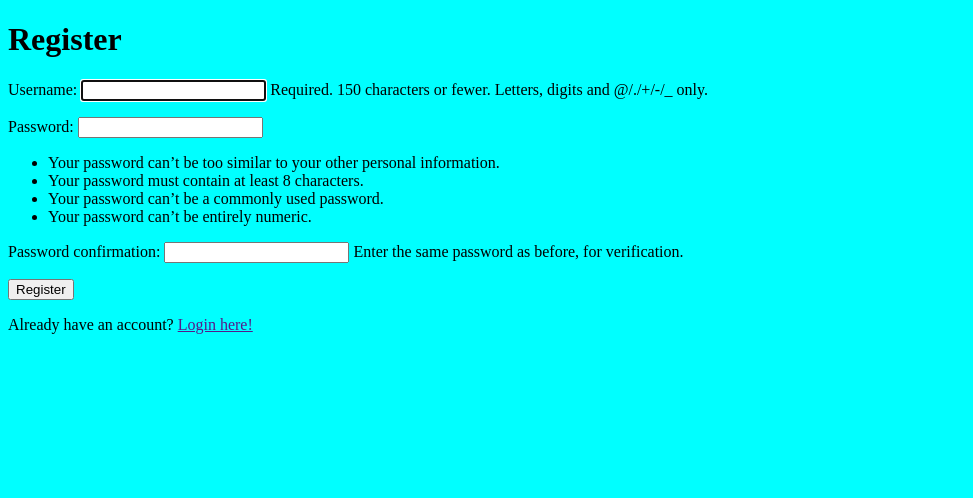
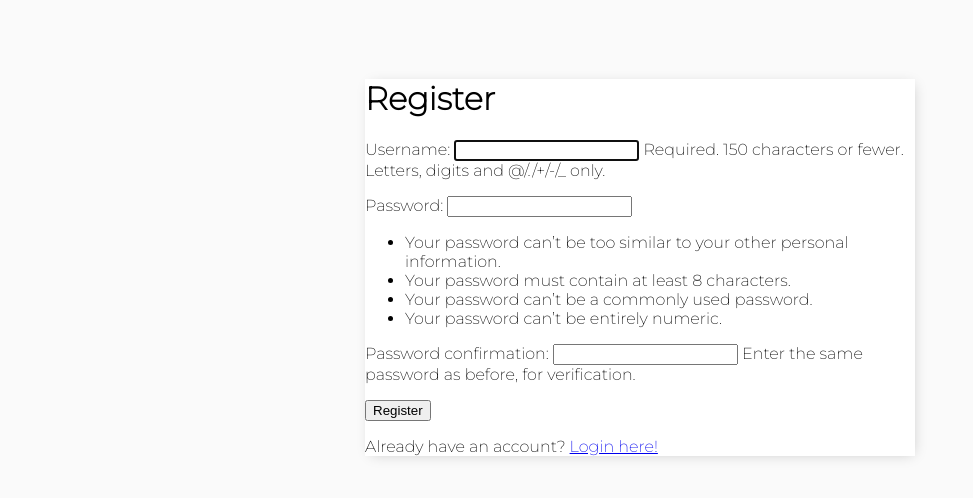
Before and after one commit to adam-blakeney/to-do, a Django app: page /register/ in a window 1280 px wide. Shown: the top 498 px of the page, without its empty margins (0-973 px from the left). Run offline with Django 3.2, Linux system fonts and the light colour scheme.

Commit message:
added shadow and fixed link href

```diff
--- a/base/templates/base/main.html
+++ b/base/templates/base/main.html
@@ -7,9 +7,26 @@
     <meta name="viewport" content="width=device-width, initial-scale=1.0">
     <title>To Do List</title>
 
+    <link rel="preconnect" href="https://fonts.googleapis.com">
+    <link rel="preconnect" href="https://fonts.gstatic.com" crossorigin>
+    <link href="https://fonts.googleapis.com/css2?family=Exo:wght@100;200;300;400;500;600&family=Montserrat:wght@100;200&display=swap" rel="stylesheet">
+
     <style>
         body{
-            background-color: aqua;
+            background-color: #fafafa;
+            font-family: 'Montserrat' , 'sans-serif';
+            padding-top: 50px;
+
+        }
+
+
+        .container{
+            max-width: 550px;
+            margin: auto;
+            background-color: #fff;
+            -webkit-box-shadow: 2px 2px 13px -4px rgba(0, 0, 0, 0.21);
+            box-shadow: 2px 2px 13px -4px rgba(0, 0, 0, 0.21);
+
         }
 
     </style>
--- a/base/templates/base/register.html
+++ b/base/templates/base/register.html
@@ -10,6 +10,6 @@
 </form>
 
 
-<p>Already have an account? <a href=""> Login here!</a></p>
+<p>Already have an account? <a href="{% url 'login' %}"> Login here!</a></p>
 
 {% endblock content %}
```
Also changed, not shown: db.sqlite3.
